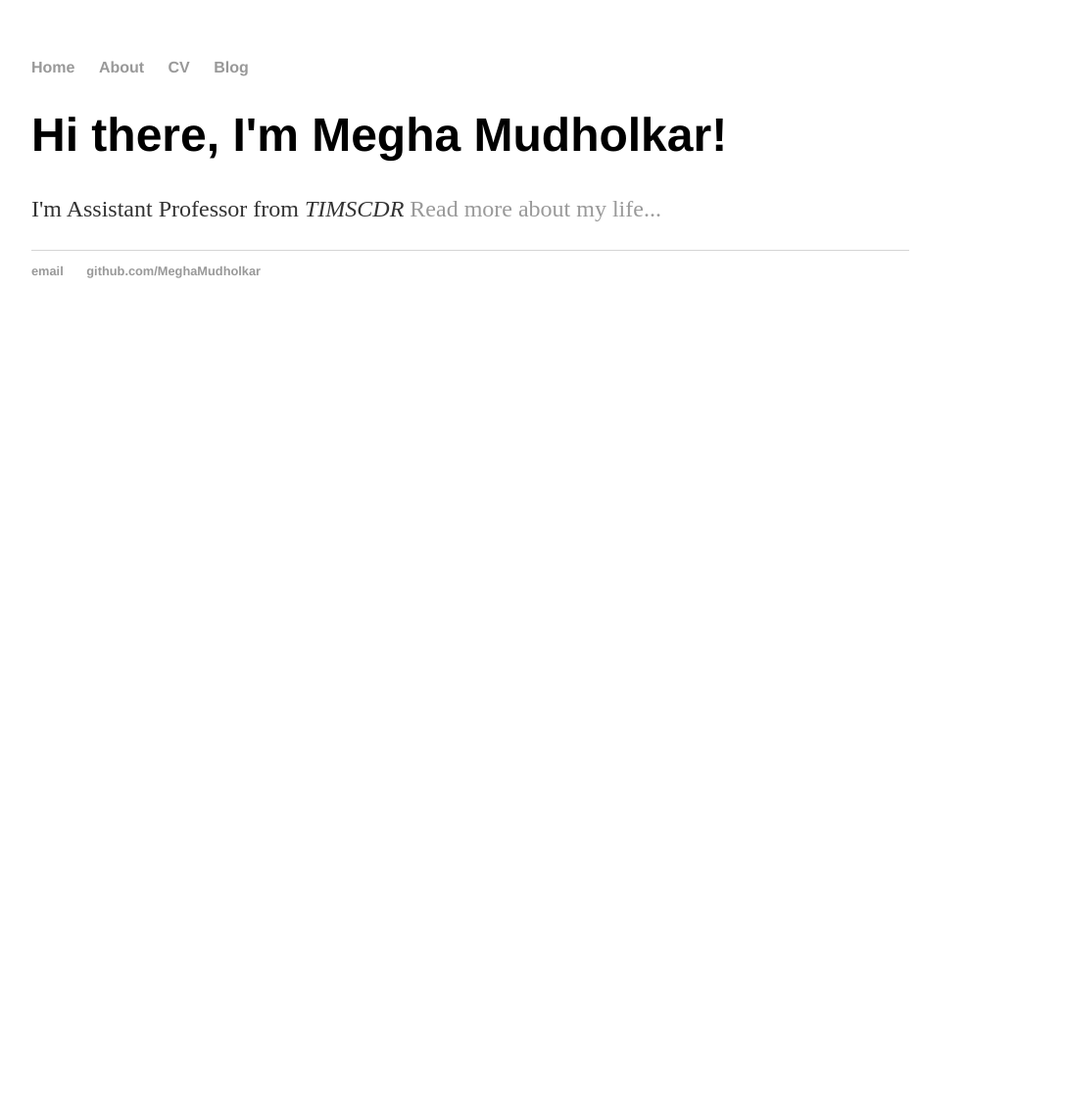
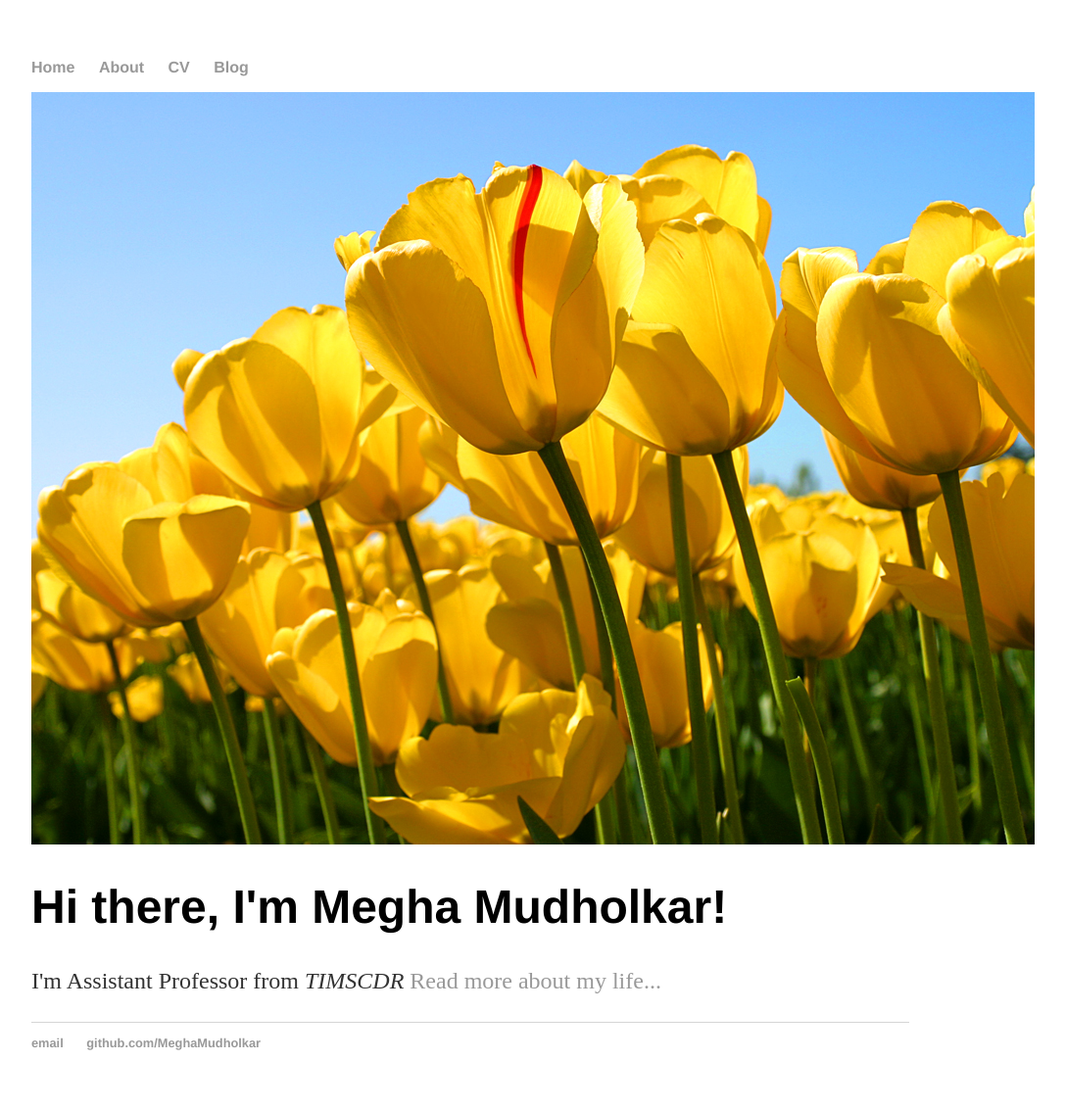
Before and after one commit to meghamudholkar/meghamudholkar.github.io, a Jekyll site: the page built from index.html, in a window 1280 px wide. Shown: the whole page at 98% size, without its empty margins (160-1247 px from the left). Built offline with Jekyll 4.4.1, drawn with Linux system fonts in a browser that asks for light colours; before the commit the page ends 900 px from its top, so only the background shows below that.

Commit message:
Update index.html

```diff
--- a/index.html
+++ b/index.html
@@ -3,6 +3,7 @@ layout: default
 title: Megha Mudholkar, TIMSCDR
 ---
 <div class="blurb">
+	<img src="Tulips.jpg"/>
 	<h1>Hi there, I'm Megha Mudholkar!</h1>
 	<p>I'm Assistant Professor from  <em>TIMSCDR</em> <a href="/about">Read more about my life...</a></p>
 </div><!-- /.blurb -->
```
